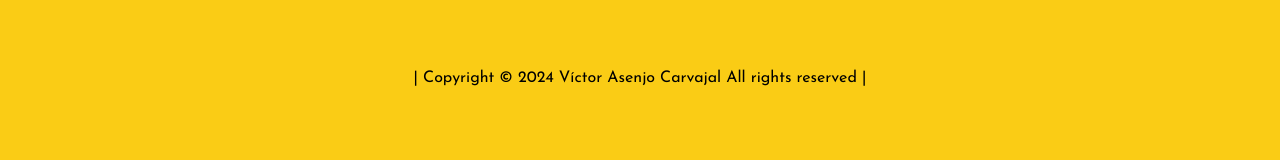
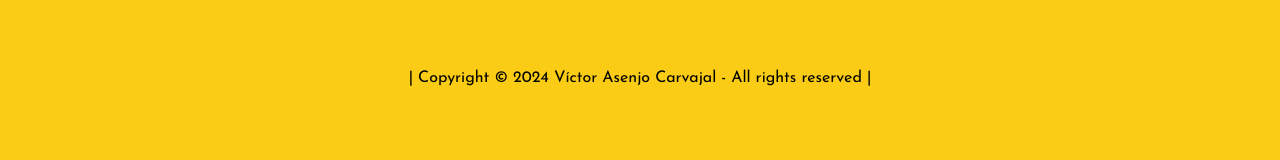
Before and after one commit to victor-asenjo/victor-asenjo.github.io, a React (Vite) app: page / in a window 1280 px wide. Shown: the part 5675-5835 px from the top of the page. Built offline with nearby package versions, Linux system fonts and the light colour scheme.

Commit message:
Update Footer.jsx

```diff
--- a/src/components/footer/Footer.jsx
+++ b/src/components/footer/Footer.jsx
@@ -54,7 +54,7 @@ const Footer = () => {
           </a>
         </div>
         <div className="sm:text-[12px]">
-          | Copyright &copy; <span>2024 Víctor Asenjo Carvajal </span> All rights reserved
+          | Copyright &copy; <span>2024 Víctor Asenjo Carvajal -</span> All rights reserved
           <a href="#"></a> |
           <a
           data-aos="fade-up" data-aos-duration="1400"
```
